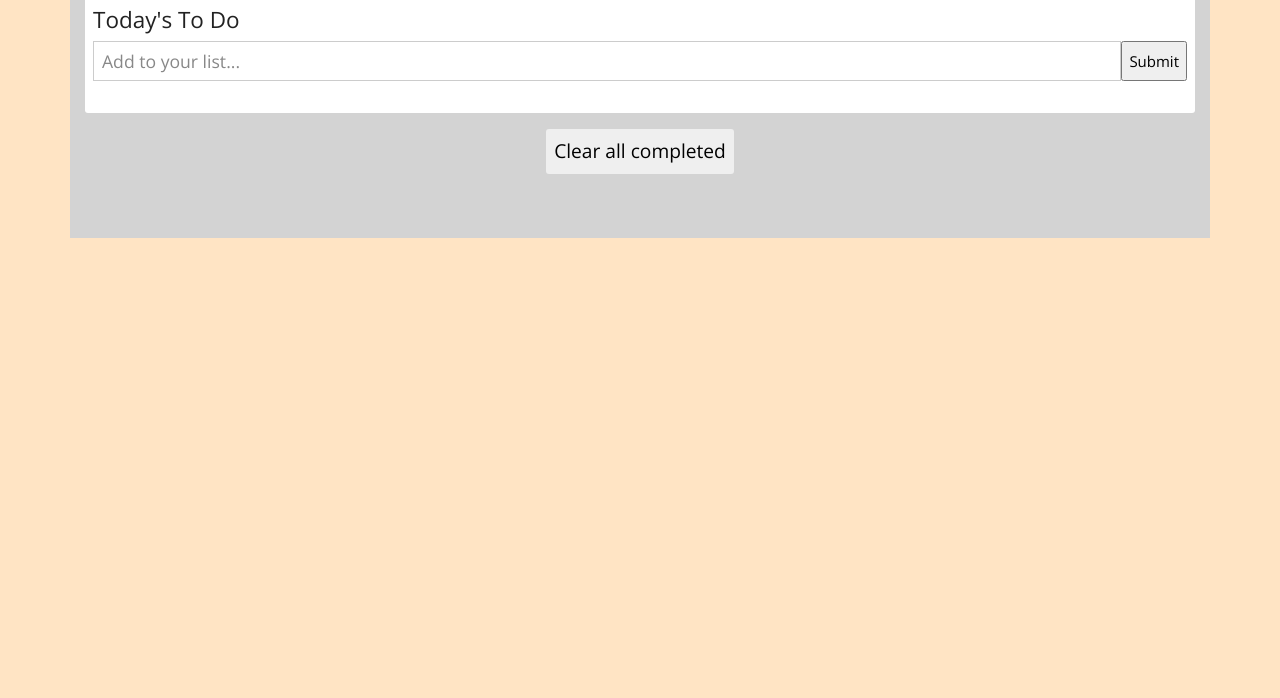
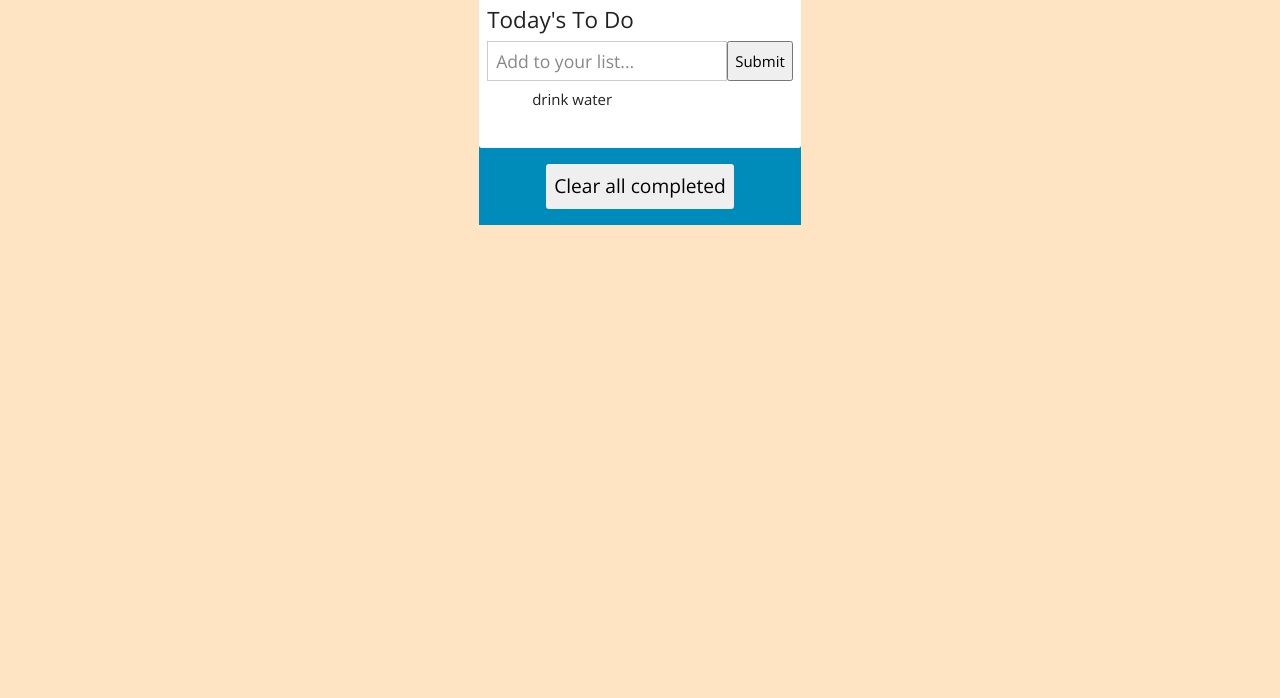
Before and after one commit to elisha2kyakpo1/MyTodo-App, a website built with webpack: page src/index.html in a window 1280 px wide. Shown: the part 102-800 px from the top of the page. Built offline with nearby package versions, Linux system fonts and the light colour scheme.

Commit message:
Add local storage

```diff
--- a/src/index.html
+++ b/src/index.html
@@ -10,7 +10,8 @@
   <title>TodoList</title>
 </head>
 <body>
-  <div class="container py-5">
+  <div class="container d-flex py-5">
+    <div class="bg-primary">
       <h2>TodoList</h2>
       <div class="list px-2 py-3" id="todo">
         <h4>Today's To Do</h4>
@@ -25,5 +26,6 @@
         <button type="button" class="button p-2">Clear all completed</button>
       </div>
     </div>
+  </div>
 </body>
 </html>
--- a/src/index.js
+++ b/src/index.js
@@ -2,7 +2,20 @@ const list = document.querySelector('.list-data');
 const description = document.querySelector('.input');
 const save = document.querySelector('.sub');
 
-const todos = []
+let todos = []
+
+if (localStorage) {
+  todos = JSON.parse(localStorage.getItem('todos'));
+  if (todos === null) {
+    todos = [
+      {
+        description: 'drink water',
+        completed: false,
+        index: 0,
+      },
+    ];
+  }
+}
 
 const alert = () => {
   return 'You did not add any to do!'
@@ -19,6 +32,7 @@ const addTodo = () => {
       index: todos.length,
     }
     todos.push(todoObject);
+    localStorage.setItem('todos', JSON.stringify(todos));
   }
 
 }
@@ -41,7 +55,7 @@ const hidden = () => {
 
 const displayData = () => {
   hidden();
-  todos.forEach((item) => {
+  todos.forEach((item, indexEle) => {
     const listItem = document.createElement('li');
     const checkbox = document.createElement('checkbox');
     listItem.setAttribute('id', item.index)
@@ -57,16 +71,16 @@ const displayData = () => {
     listItem.textContent = `${item.description}`;
     listItem.appendChild(span);
     span.appendChild(buttonDelete);
-    buttonDelete.addEventListener('click', (e) => {
-      const deleteElement = e.target.getAttribute('id');
-      todos[deleteData];
-    });
+    buttonDelete.onclick = () => {
+      deleteData(indexEle.index);
+    };
   })
 }
 
 const deleteData = (id) => {
   const selectedItem = todos.findIndex((item) => item.index === id)
   todos.splice(selectedItem, 1);
+  localStorage.setItem('todos', JSON.stringify(todos));
 }
 
 save.addEventListener('click', (e) => {
--- a/src/style.css
+++ b/src/style.css
@@ -3,7 +3,8 @@ body {
 }
 
 .container {
-  background-color: lightgray;
+  justify-content: center;
+  align-items: center;
 }
 
 .list-item {
```
Also changed, not shown: dist/index.html, dist/main.js. Lines whose indentation alone changed are shown as unchanged.
